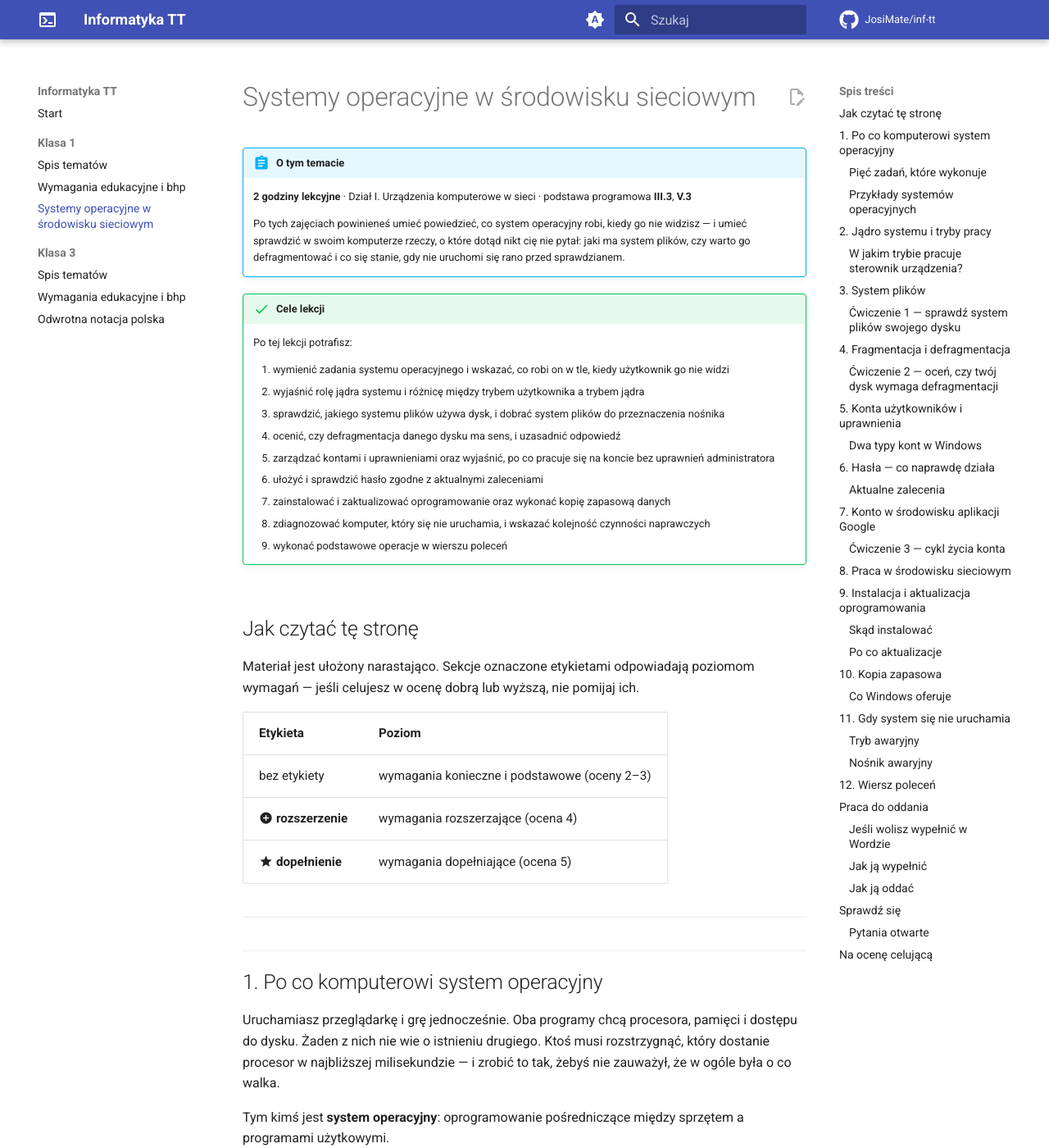
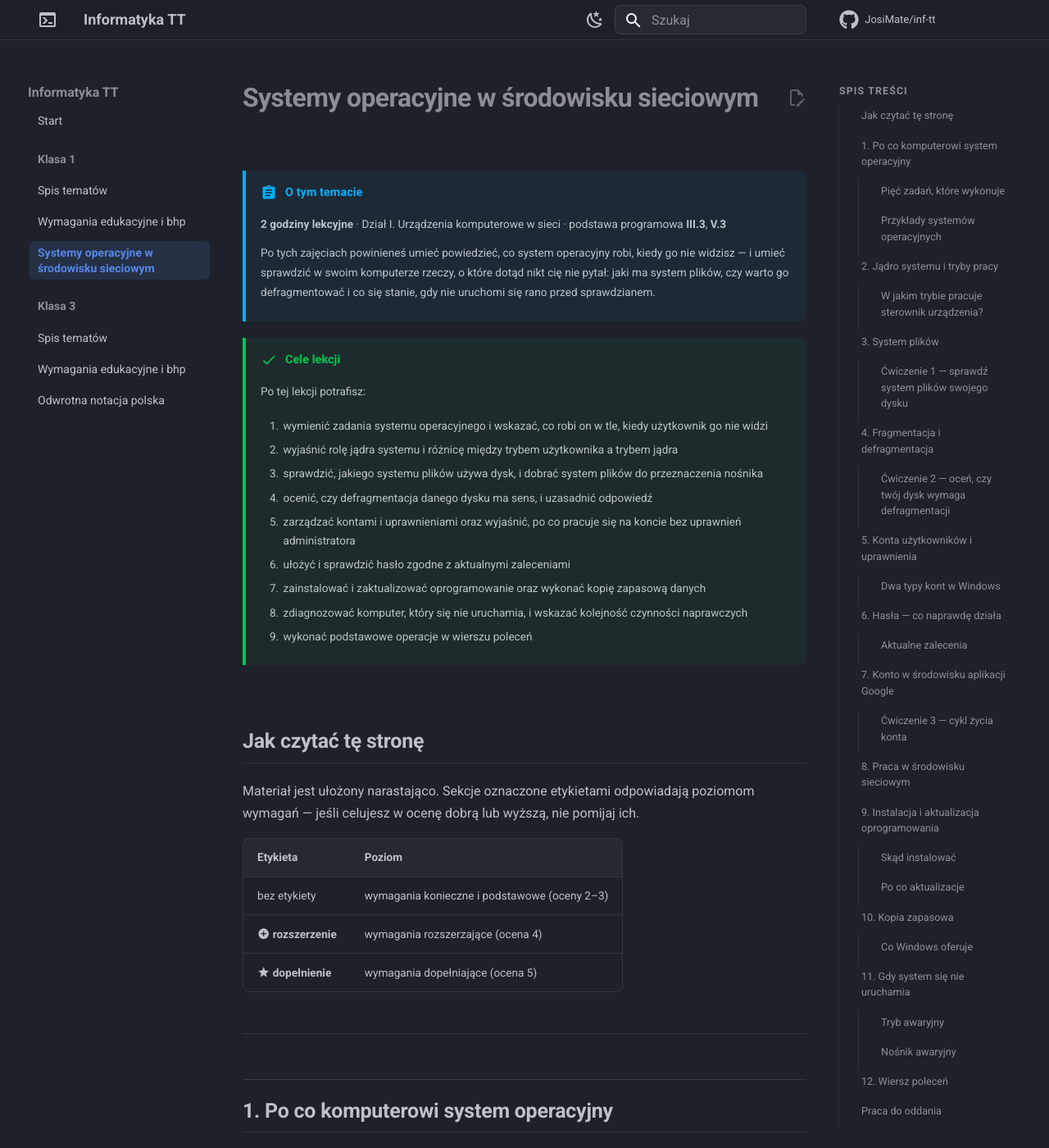
Before and after one commit to JosiMate/inf-1, an MkDocs documentation site: the page built from docs/klasa-1/systemy-operacyjne.md, in a window 1280 px wide and 1400 px high. Shown: the whole window at 82% size. Built offline with MkDocs 1.6.1 and Material for MkDocs 9.7.7, drawn with Linux system fonts in a browser that asks for light colours; comment, search, counter and statistics services are not loaded.

Commit message:
change style

```diff
--- /dev/null
+++ b/docs/stylesheets/extra.css
@@ -0,0 +1,486 @@
+/* ═══════════════════════════════════════════════════════════════════════════
+   Warstwa wyglądu — odświeżenie interfejsu serwisów z materiałami.
+
+   Ten plik odpowiada wyłącznie za wygląd powłoki dokumentacji: ramki callout,
+   nagłówek, obie nawigacje i typografię. Style elementów interaktywnych
+   (karta pracy, quizy, pasek postępu, kafelki, tabele spisu tematów) zostają
+   w assets/extra.css — te dwa pliki celowo się nie przenikają.
+
+   Wszystko jest napisane na zmiennych motywu Material, więc działa w obu
+   schematach: slate (domyślny) i default. Nie ma tu ani jednego koloru
+   wpisanego na sztywno poza akcentami typów callout, które i tak pochodzą
+   z palety Material.
+
+   Kolejność w mkdocs.yml ma znaczenie — ten plik ładuje się jako drugi:
+       extra_css:
+         - assets/extra.css
+         - stylesheets/extra.css
+   ═══════════════════════════════════════════════════════════════════════════ */
+
+:root {
+  /* Promień zaokrągleń — jedna wartość na cały serwis, żeby karty, kafelki
+     i przyciski nie miały trzech różnych. */
+  --ui-promien: 0.4rem;
+  --ui-promien-maly: 0.3rem;
+  /* Szerokość paska akcentu przy callout — odpowiednik border-l-4. */
+  --ui-pasek: 0.2rem;
+  /* Krycie tła karty callout — kilka procent koloru typu domieszane do tła
+     strony. Tyle wystarczy, żeby karta była widoczna, a nie krzyczała. */
+  --ui-tlo-callout: 4.5%;
+}
+
+/* W ciemnym schemacie tło karty musi być odrobinę mocniejsze — na ciemnym
+   podłożu ta sama wartość alfa daje słabszy efekt niż na białym. */
+[data-md-color-scheme="slate"] {
+  --ui-tlo-callout: 6%;
+  /* Delikatniejsza linia rozdzielająca niż domyślna. */
+  --ui-linia: color-mix(in srgb, var(--md-default-fg-color) 12%, transparent);
+}
+
+[data-md-color-scheme="default"] {
+  --ui-linia: color-mix(in srgb, var(--md-default-fg-color) 10%, transparent);
+}
+
+/* ═══════════════════════════ 1. Karty callout ═══════════════════════════
+   Material domyślnie rysuje ramkę dookoła całej karty i dokłada cień.
+   Zostawiamy wyłącznie pasek po lewej — reszta karty opiera się na tle
+   w kolorze typu, rozcieńczonym do kilku procent. Prawe rogi zaokrąglone,
+   lewe płaskie, żeby pasek czytał się jako pasek, a nie jako obwódka. */
+
+.md-typeset .admonition,
+.md-typeset details {
+  /* akcent domyślny; poszczególne typy nadpisują go niżej */
+  --ui-akcent: #448aff;
+
+  border-width: 0 0 0 var(--ui-pasek);
+  border-style: solid;
+  border-color: var(--ui-akcent);
+  border-radius: 0 var(--ui-promien) var(--ui-promien) 0;
+
+  background-color: var(--md-default-bg-color); /* zapas, gdyby color-mix nie zadziałał */
+  background-color: color-mix(in srgb, var(--ui-akcent) var(--ui-tlo-callout), var(--md-default-bg-color));
+
+  box-shadow: none;
+  padding: 0 0.9rem 0.55rem;
+  margin: 1.5em 0;
+  font-size: 0.68rem;
+}
+
+/* Tytuł bez wypełnionego paska. Wypełnienie całej belki kolorem typu to
+   właśnie to, co sprawia, że domyślny callout wygląda ciężko — nowoczesne
+   dokumentacje (Starlight, Nextra) kolorują sam napis, a tło zostawiają
+   jednolite z kartą. */
+/* Selektor w formie :is(...) celowo — Material ustawia tło tytułu regułą
+   `.md-typeset :is(.success,.check,.done) > :is(.admonition-title,summary)`,
+   która ma wyższą swoistość niż zwykłe `.md-typeset .admonition-title`.
+   Żeby ją nadpisać, trzeba tej samej swoistości i późniejszej pozycji. */
+.md-typeset :is(.admonition, details) > :is(.admonition-title, summary) {
+  background-color: transparent;
+  border: 0;
+  border-radius: 0;
+  margin: 0;
+  padding-block: 0.75rem 0.15rem;
+  padding-inline: 1.5rem 0;
+  color: var(--ui-akcent);
+  font-weight: 700;
+  font-size: 0.72rem;
+  letter-spacing: 0.005em;
+}
+
+/* W jasnym schemacie czyste kolory akcentu bywają zbyt jasne na białym tle,
+   więc przyciemniamy je domieszką koloru tekstu. */
+[data-md-color-scheme="default"] .md-typeset :is(.admonition, details) > :is(.admonition-title, summary) {
+  color: color-mix(in srgb, var(--ui-akcent) 78%, var(--md-default-fg-color));
+}
+
+/* Ikona typu — Material rysuje ją jako maskę w ::before. Wystarczy przesunąć
+   ją do nowego paddingu. */
+[dir="ltr"] .md-typeset :is(.admonition, details) > :is(.admonition-title, summary),
+[dir="rtl"] .md-typeset :is(.admonition, details) > :is(.admonition-title, summary) {
+  border-left-width: 0;
+  padding-inline: 1.5rem 0;
+}
+
+.md-typeset :is(.admonition, details) > :is(.admonition-title, summary)::before {
+  inset-inline-start: 0;
+  top: 0.85rem;
+}
+
+/* Strzałka rozwijania w <details> — wyrównanie do nowego paddingu. */
+.md-typeset details > summary::after {
+  inset-inline-end: 0.7rem;
+}
+
+/* ─── akcenty poszczególnych typów (kolory z palety Material) ─── */
+.md-typeset .note        { --ui-akcent: #448aff; }
+.md-typeset .abstract,
+.md-typeset .summary,
+.md-typeset .tldr        { --ui-akcent: #00b0ff; }
+.md-typeset .info,
+.md-typeset .todo        { --ui-akcent: #00b8d4; }
+.md-typeset .tip,
+.md-typeset .hint,
+.md-typeset .important   { --ui-akcent: #00bfa5; }
+.md-typeset .success,
+.md-typeset .check,
+.md-typeset .done        { --ui-akcent: #00c853; }
+.md-typeset .question,
+.md-typeset .help,
+.md-typeset .faq         { --ui-akcent: #64dd17; }
+.md-typeset .warning,
+.md-typeset .caution,
+.md-typeset .attention   { --ui-akcent: #ff9100; }
+.md-typeset .failure,
+.md-typeset .fail,
+.md-typeset .missing     { --ui-akcent: #ff5252; }
+.md-typeset .danger,
+.md-typeset .error       { --ui-akcent: #ff1744; }
+.md-typeset .bug         { --ui-akcent: #f50057; }
+.md-typeset .example     { --ui-akcent: #7c4dff; }
+.md-typeset .quote,
+.md-typeset .cite        { --ui-akcent: #9e9e9e; }
+
+/* ─── typografia wewnątrz callout ───
+   To była najciaśniejsza część strony: cele lekcji i wymagania to listy po
+   kilkanaście pozycji, czytane w całości. Rozluźniamy interlinię i odstępy. */
+
+.md-typeset .admonition > *:not(.admonition-title),
+.md-typeset details > *:not(summary) {
+  line-height: 1.75;
+}
+
+.md-typeset .admonition > *:first-of-type:not(.admonition-title),
+.md-typeset details > *:first-of-type:not(summary) {
+  margin-top: 0.55em;
+}
+
+.md-typeset .admonition ul,
+.md-typeset .admonition ol,
+.md-typeset details ul,
+.md-typeset details ol {
+  margin-block: 0.7em;
+}
+
+.md-typeset .admonition li,
+.md-typeset details li {
+  margin-block: 0.45em;
+  line-height: 1.7;
+  padding-inline-start: 0.15em;
+}
+
+.md-typeset .admonition li > p,
+.md-typeset details li > p {
+  margin-block: 0.2em;
+}
+
+/* Zagnieżdżony blok kodu w callout nie powinien mieć własnego tła, które
+   walczy z tłem karty. */
+.md-typeset .admonition .highlight > pre,
+.md-typeset details .highlight > pre {
+  border-radius: var(--ui-promien-maly);
+}
+
+/* ═════════════════════ 2. Nagłówek — przeszklony pasek ═════════════════════
+   Domyślnie nagłówek jest w kolorze primary i odcina się od reszty strony.
+   Zamiast tego: kolor tła strony z lekką przezroczystością, rozmycie tego,
+   co pod nim przewija, i jedna cienka linia u dołu. */
+
+.md-header {
+  background-color: var(--md-default-bg-color); /* zapas bez przezroczystości */
+  background-color: color-mix(in srgb, var(--md-default-bg-color) 86%, transparent);
+  color: var(--md-default-fg-color);
+  border-bottom: 1px solid var(--ui-linia);
+  box-shadow: none;
+  backdrop-filter: blur(12px) saturate(160%);
+  -webkit-backdrop-filter: blur(12px) saturate(160%);
+}
+
+/* Przeglądarki bez backdrop-filter dostają pasek nieprzezroczysty — bez tego
+   tekst przewijałby się widoczny przez nagłówek. */
+@supports not ((backdrop-filter: blur(1px)) or (-webkit-backdrop-filter: blur(1px))) {
+  .md-header { background-color: var(--md-default-bg-color); }
+}
+
+.md-header__title,
+.md-header__topic,
+.md-header__button,
+.md-header__source {
+  color: var(--md-default-fg-color);
+}
+
+.md-header__button:hover,
+.md-header__source:hover {
+  opacity: 1;
+  color: var(--md-typeset-a-color);
+}
+
+/* Pole wyszukiwania: zamiast półprzezroczystej bieli — subtelna płytka
+   w kolorze tekstu, zaokrąglona jak reszta interfejsu. */
+.md-search__form {
+  background-color: color-mix(in srgb, var(--md-default-fg-color) 6%, transparent);
+  border: 1px solid var(--ui-linia);
+  border-radius: var(--ui-promien);
+  box-shadow: none;
+  transition: background-color 150ms, border-color 150ms;
+}
+
+.md-search__form:hover,
+[data-md-toggle="search"]:checked ~ .md-header .md-search__form {
+  background-color: color-mix(in srgb, var(--md-default-fg-color) 10%, transparent);
+  border-color: color-mix(in srgb, var(--md-typeset-a-color) 45%, transparent);
+}
+
+.md-search__input,
+.md-search__icon {
+  color: var(--md-default-fg-color);
+}
+
+.md-search__input::placeholder {
+  color: var(--md-default-fg-color--light);
+}
+
+/* Panel wyników — dopasowany promień i brak twardego cienia. */
+.md-search__output {
+  border-radius: 0 0 var(--ui-promien) var(--ui-promien);
+}
+
+/* ═════════════════════ 3. Lewa nawigacja — pigułki ═════════════════════ */
+
+.md-sidebar--primary .md-nav__link {
+  border-radius: var(--ui-promien-maly);
+  padding: 0.28rem 0.5rem;
+  margin-inline: -0.5rem;
+  transition: background-color 120ms, color 120ms;
+}
+
+.md-sidebar--primary .md-nav__link:hover {
+  background-color: color-mix(in srgb, var(--md-default-fg-color) 6%, transparent);
+  color: var(--md-default-fg-color);
+}
+
+.md-sidebar--primary .md-nav__link--active,
+.md-sidebar--primary .md-nav__link--active:hover {
+  background-color: color-mix(in srgb, var(--md-typeset-a-color) 15%, transparent);
+  color: var(--md-typeset-a-color);
+  font-weight: 600;
+}
+
+/* Nagłówki sekcji w lewej nawigacji: mniejsze, rozstrzelone, przygaszone —
+   mają porządkować, a nie konkurować z pozycjami. */
+.md-sidebar--primary .md-nav__title {
+  font-size: 0.63rem;
+  letter-spacing: 0.09em;
+  text-transform: uppercase;
+  color: var(--md-default-fg-color--light);
+  padding-inline: 0;
+}
+
+.md-sidebar--primary label.md-nav__title {
+  text-transform: none;
+  letter-spacing: 0;
+  font-size: 0.8rem;
+}
+
+/* ═════════════════════ 4. Prawy spis treści (scrollspy) ═════════════════════
+   Mniejszy stopień pisma i przygaszony kolor, ale aktywna pozycja wyraźnie
+   się wyróżnia: kolor akcentu, pogrubienie i pionowa kreska na szynie. */
+
+.md-sidebar--secondary .md-nav__title {
+  /* Material dokłada tu cień przy przewijaniu — przy tak lekkim nagłówku
+     wygląda on jak przypadkowa kreska, więc go zdejmujemy. */
+  box-shadow: none !important;
+  background-color: transparent;
+  font-size: 0.62rem;
+  letter-spacing: 0.09em;
+  text-transform: uppercase;
+  color: var(--md-default-fg-color--light);
+  margin-bottom: 0.3rem;
+}
+
+.md-sidebar--secondary .md-nav__list {
+  border-inline-start: 1px solid var(--ui-linia);
+}
+
+.md-sidebar--secondary .md-nav__item {
+  padding-inline-start: 0;
+}
+
+.md-sidebar--secondary .md-nav__link {
+  font-size: 0.66rem;
+  line-height: 1.55;
+  color: var(--md-default-fg-color--light);
+  padding-block: 0.22rem;
+  padding-inline-start: 0.7rem;
+  margin-inline-start: -1px;
+  border-inline-start: 2px solid transparent;
+  transition: color 120ms, border-color 120ms;
+}
+
+.md-sidebar--secondary .md-nav__link:hover {
+  color: var(--md-default-fg-color);
+  border-inline-start-color: color-mix(in srgb, var(--md-typeset-a-color) 40%, transparent);
+}
+
+.md-sidebar--secondary .md-nav__link--active,
+.md-sidebar--secondary .md-nav__link--active:hover {
+  color: var(--md-typeset-a-color);
+  font-weight: 600;
+  border-inline-start-color: var(--md-typeset-a-color);
+}
+
+/* Zagnieżdżone poziomy spisu — własna szyna zamiast dosuwania paddingiem. */
+.md-sidebar--secondary .md-nav .md-nav__list {
+  margin-inline-start: 0.55rem;
+}
+
+.md-sidebar--secondary .md-nav .md-nav__link {
+  padding-inline-start: 0.7rem;
+  font-size: 0.63rem;
+}
+
+/* ═════════════════════ 5. Typografia treści ═════════════════════
+   Domyślne odstępy Material są ciasne przy dłuższych materiałach czytanych
+   w całości. Rozluźniamy wiersz i wyraźniej oddzielamy sekcje od siebie. */
+
+.md-typeset {
+  line-height: 1.72;
+}
+
+.md-typeset h2 {
+  margin-top: 2.2em;
+  margin-bottom: 0.8em;
+  font-weight: 700;
+  letter-spacing: -0.01em;
+  padding-bottom: 0.35em;
+  border-bottom: 1px solid var(--ui-linia);
+}
+
+.md-typeset h3 {
+  margin-top: 1.8em;
+  font-weight: 600;
+  letter-spacing: -0.005em;
+}
+
+.md-typeset h1 {
+  font-weight: 700;
+  letter-spacing: -0.02em;
+  margin-bottom: 0.8em;
+}
+
+.md-typeset p,
+.md-typeset ul,
+.md-typeset ol {
+  margin-block: 0.85em;
+}
+
+.md-typeset li {
+  margin-block: 0.35em;
+}
+
+.md-typeset li > ul,
+.md-typeset li > ol {
+  margin-block: 0.35em;
+}
+
+/* Tabele: bez ciężkiej ramki dookoła, z liniami tylko między wierszami. */
+.md-typeset table:not([class]) {
+  border: 1px solid var(--ui-linia);
+  border-radius: var(--ui-promien);
+  box-shadow: none;
+  font-size: 0.68rem;
+}
+
+.md-typeset table:not([class]) th {
+  background-color: color-mix(in srgb, var(--md-default-fg-color) 5%, transparent);
+  font-weight: 600;
+}
+
+.md-typeset table:not([class]) td {
+  border-top: 1px solid var(--ui-linia);
+}
+
+/* Cytat blokowy — pasek w kolorze akcentu zamiast szarej kreski. */
+.md-typeset blockquote {
+  border-inline-start: var(--ui-pasek) solid
+    color-mix(in srgb, var(--md-typeset-a-color) 55%, transparent);
+  color: var(--md-default-fg-color--light);
+  padding-inline-start: 0.9rem;
+}
+
+/* Kod: dopasowany promień i tło o jeden stopień odsunięte od tła strony. */
+.md-typeset code {
+  border-radius: var(--ui-promien-maly);
+  padding: 0.1em 0.35em;
+}
+
+.md-typeset pre > code,
+.md-typeset .highlight {
+  border-radius: var(--ui-promien);
+}
+
+/* Zakładki (pymdownx.tabbed, alternate_style) — podkreślenie zamiast ramki. */
+.md-typeset .tabbed-labels > label {
+  font-weight: 600;
+  font-size: 0.68rem;
+}
+
+.md-typeset .tabbed-set {
+  border-radius: var(--ui-promien);
+}
+
+/* Poziome linie rozdzielające — subtelniejsze niż domyślne. */
+.md-typeset hr {
+  border-bottom: 1px solid var(--ui-linia);
+  margin: 2em 0;
+}
+
+/* Przyciski .md-button — spójny promień z resztą interfejsu. */
+.md-typeset .md-button {
+  border-radius: var(--ui-promien-maly);
+  font-weight: 600;
+}
+
+/* Stopka: bez wyróżnionego tła, tylko linia u góry. */
+.md-footer {
+  background-color: transparent;
+  border-top: 1px solid var(--ui-linia);
+}
+
+.md-footer-meta {
+  background-color: transparent;
+}
+
+.md-footer__link:hover {
+  opacity: 1;
+  color: var(--md-typeset-a-color);
+}
+
+/* ═════════════════════ 6. Drobiazgi ═════════════════════ */
+
+/* Pasek przewijania w ciemnym schemacie — domyślny bywa jaskrawy. */
+[data-md-color-scheme="slate"] * {
+  scrollbar-color: color-mix(in srgb, var(--md-default-fg-color) 22%, transparent) transparent;
+  scrollbar-width: thin;
+}
+
+/* Zakotwiczenie nagłówków (permalink „#") — widoczne dopiero przy najechaniu. */
+.md-typeset .headerlink {
+  opacity: 0;
+  transition: opacity 120ms;
+}
+
+.md-typeset :is(h1, h2, h3, h4, h5, h6):hover .headerlink,
+.md-typeset .headerlink:focus {
+  opacity: 0.55;
+}
+
+/* Wydruk: żadnych efektów szkła ani tła kart — oszczędzamy toner. */
+@media print {
+  .md-header { backdrop-filter: none; background: none; border: 0; }
+  .md-typeset .admonition,
+  .md-typeset details {
+    background: none;
+    border: 1px solid #999;
+    border-inline-start-width: var(--ui-pasek);
+  }
+}
--- a/mkdocs.yml
+++ b/mkdocs.yml
@@ -21,24 +21,25 @@
     repo: fontawesome/brands/github
   favicon: assets/favicon.png
   palette:
+    # Pierwszy wpis bez „media” jest motywem domyślnym — serwis otwiera się
+    # w ciemnym schemacie slate niezależnie od ustawień systemu. Przełącznik
+    # w nagłówku przechodzi kolejno: ciemny → jasny → zgodny z systemem.
+    - scheme: slate
+      primary: indigo
+      accent: indigo
+      toggle:
+        icon: material/weather-night
+        name: Przełącz na tryb jasny
+    - scheme: default
+      primary: indigo
+      accent: indigo
+      toggle:
+        icon: material/weather-sunny
+        name: Przełącz na tryb automatyczny
     - media: "(prefers-color-scheme)"
       toggle:
         icon: material/brightness-auto
-        name: Przełącz na tryb jasny
-    - media: "(prefers-color-scheme: light)"
-      scheme: default
-      primary: indigo
-      accent: indigo
-      toggle:
-        icon: material/brightness-7
         name: Przełącz na tryb ciemny
-    - media: "(prefers-color-scheme: dark)"
-      scheme: slate
-      primary: indigo
-      accent: indigo
-      toggle:
-        icon: material/brightness-4
-        name: Przełącz na tryb automatyczny
   features:
     - navigation.instant
     - navigation.instant.progress
@@ -55,7 +56,10 @@
     - content.tooltips
 
 extra_css:
+  # Kolejność ma znaczenie: najpierw style elementów interaktywnych,
+  # potem warstwa wyglądu powłoki dokumentacji.
   - assets/extra.css
+  - stylesheets/extra.css
 
 extra_javascript:
   # docx.umd.js celowo NIE jest tu wymieniony — karta.js doczyta go dopiero
```
